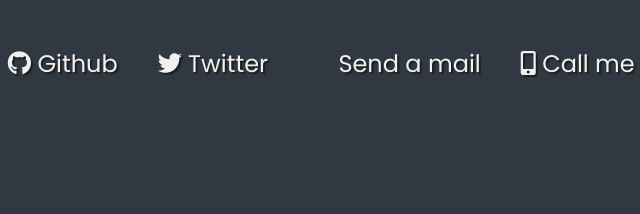
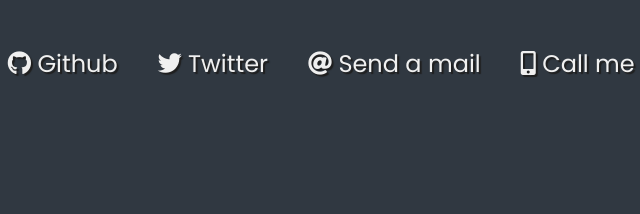
Before and after one commit to PaulKodes/paul-website, a plain HTML site: page index.html in a window 1280 px wide. Shown: the part 2316-2530 px from the top of the page, 411-1051 px from the left. Drawn offline with Linux system fonts and the light colour scheme.

Commit message:
edited email icon

```diff
--- a/index.html
+++ b/index.html
@@ -101,7 +101,7 @@
                 Twitter
             </a>
             <a href="robertpaulparedes26@gmail.com" target="_blank" class="btn contact-details">
-                <i class="fab fa-at"></i>
+                <i class="fa fa-at"></i>
                 Send a mail
             </a>
             <a href="tel:0919-656-0285" target="_blank" class="btn contact-details">
```
